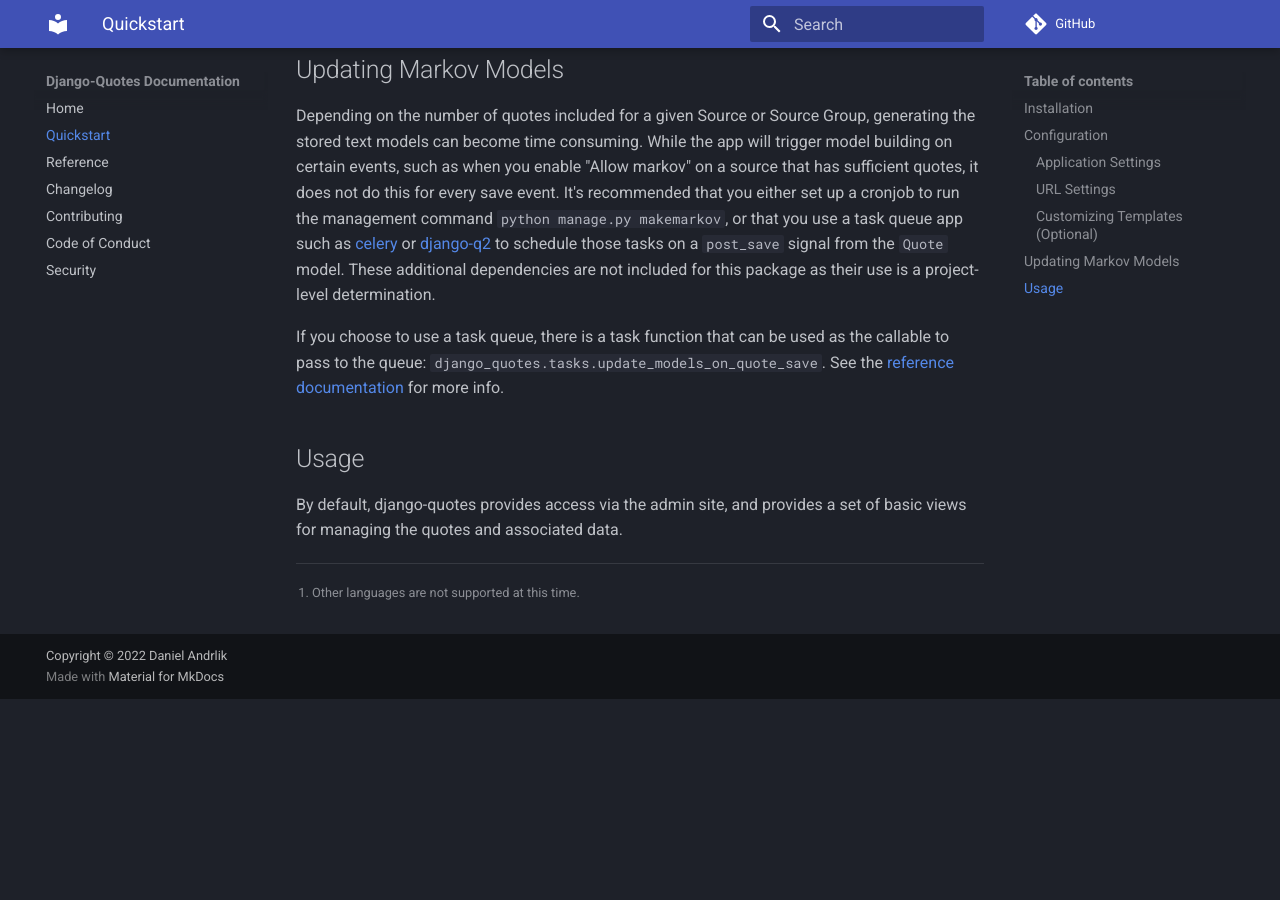
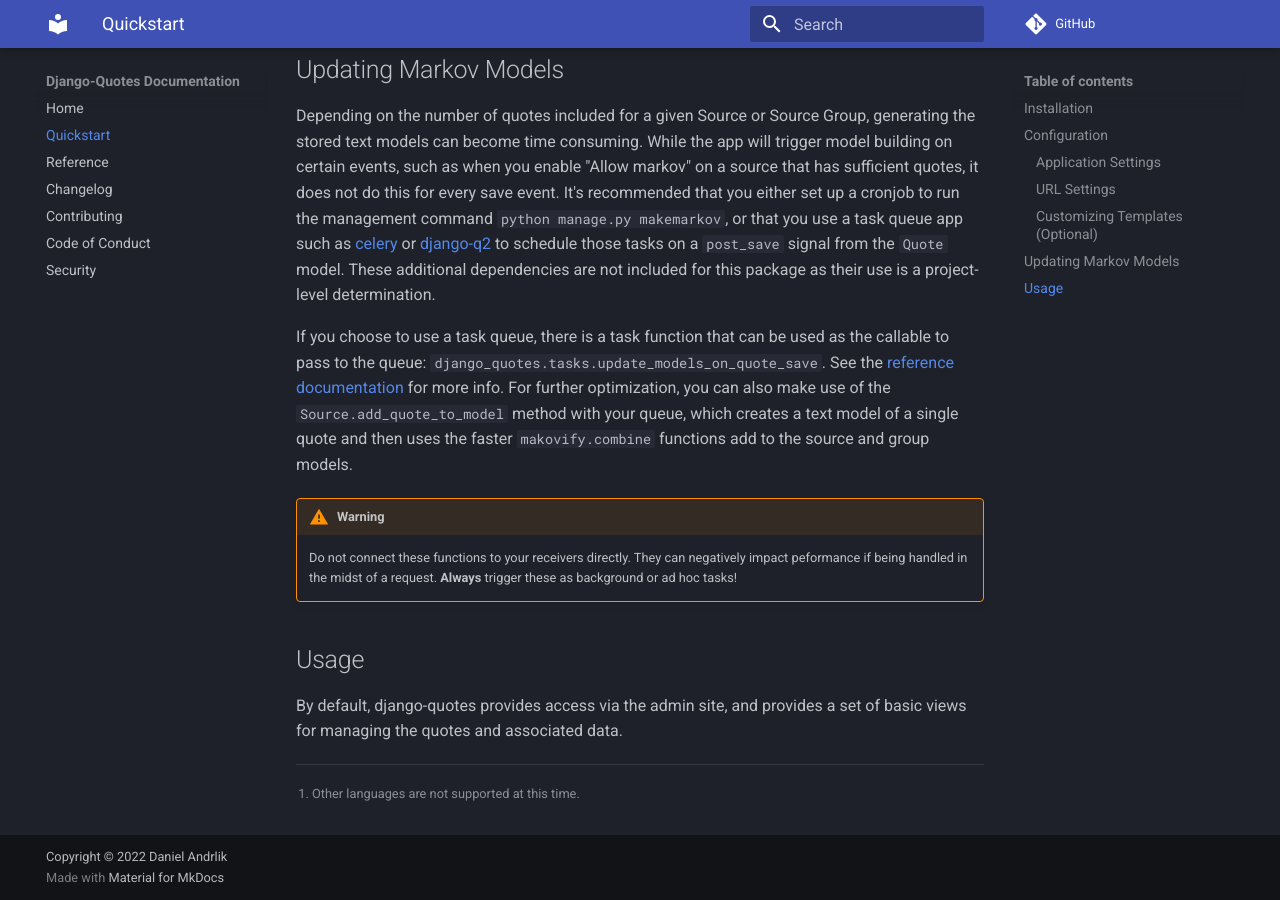
Before and after one commit to andrlik/django-quotes, an MkDocs documentation site: the page built from docs/quickstart.md, in a window 1280 px wide and 900 px high, scrolled down 3829 px. Built offline with MkDocs 1.6.1 and Material for MkDocs 9.7.7, drawn with Linux system fonts in a browser that asks for light colours; comment, search, counter and statistics services are not loaded; the version menu is left out; before the commit the page ends 4528 px from its top, so only the background shows below that.

Commit message:
📝 Update documentation for upcoming release
Add documentation on updating markov text models and update changelog.

```diff
--- a/docs/quickstart.md
+++ b/docs/quickstart.md
@@ -181,6 +181,11 @@ use is a project-level determination.
 
 If you choose to use a task queue, there is a task function that can be used as the callable to pass to the queue:
 `django_quotes.tasks.update_models_on_quote_save`. See the [reference documentation](reference/django_quotes/tasks.md) for more info.
+For further optimization, you can also make use of the `Source.add_quote_to_model` method with your queue, which creates a text model of a single quote and then uses the faster `makovify.combine` functions add to the source and group models.
+
+!!! warning
+
+    Do not connect these functions to your receivers directly. They can negatively impact peformance if being handled in the midst of a request. **Always** trigger these as background or ad hoc tasks!
 
 ## Usage
 
--- a/mkdocs.yml
+++ b/mkdocs.yml
@@ -50,6 +50,7 @@ markdown_extensions:
     - pymdownx.snippets
     - pymdownx.superfences
     - footnotes
+    - admonition
 
 extra:
   version:
```
